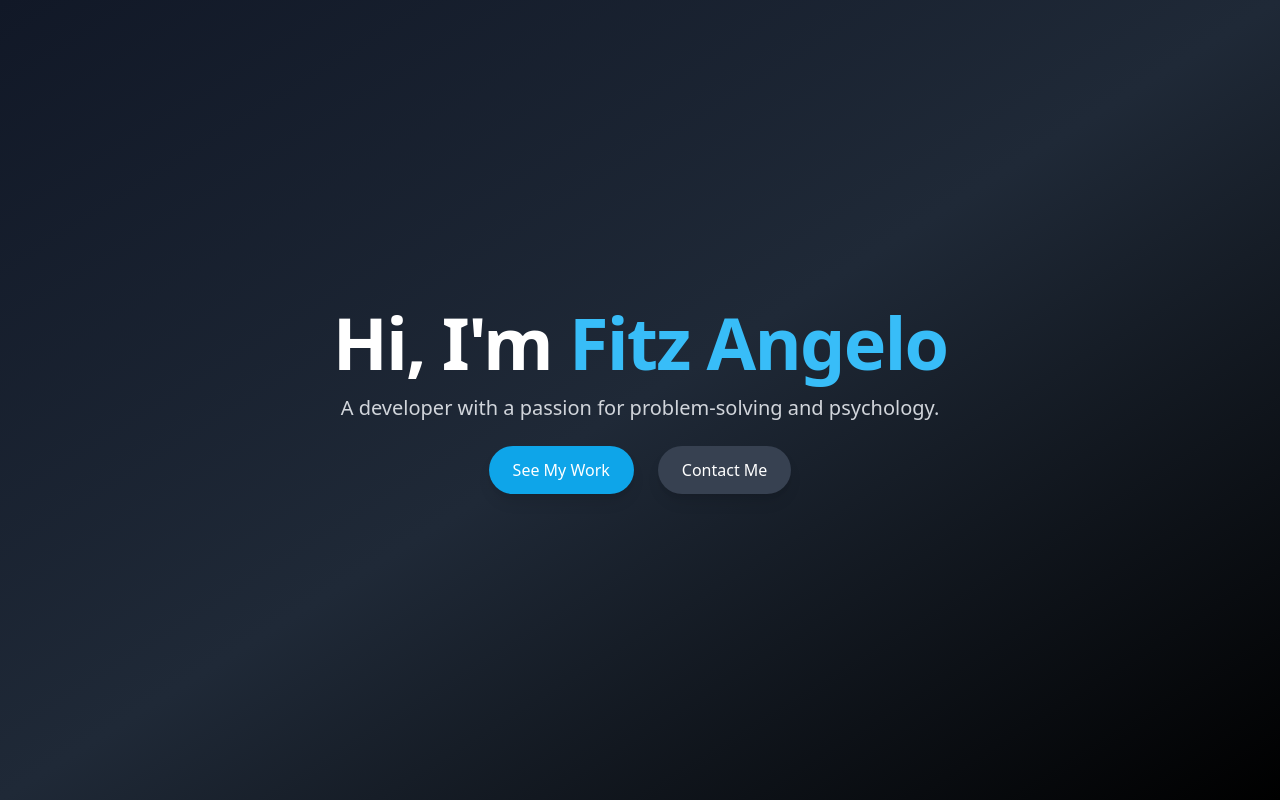
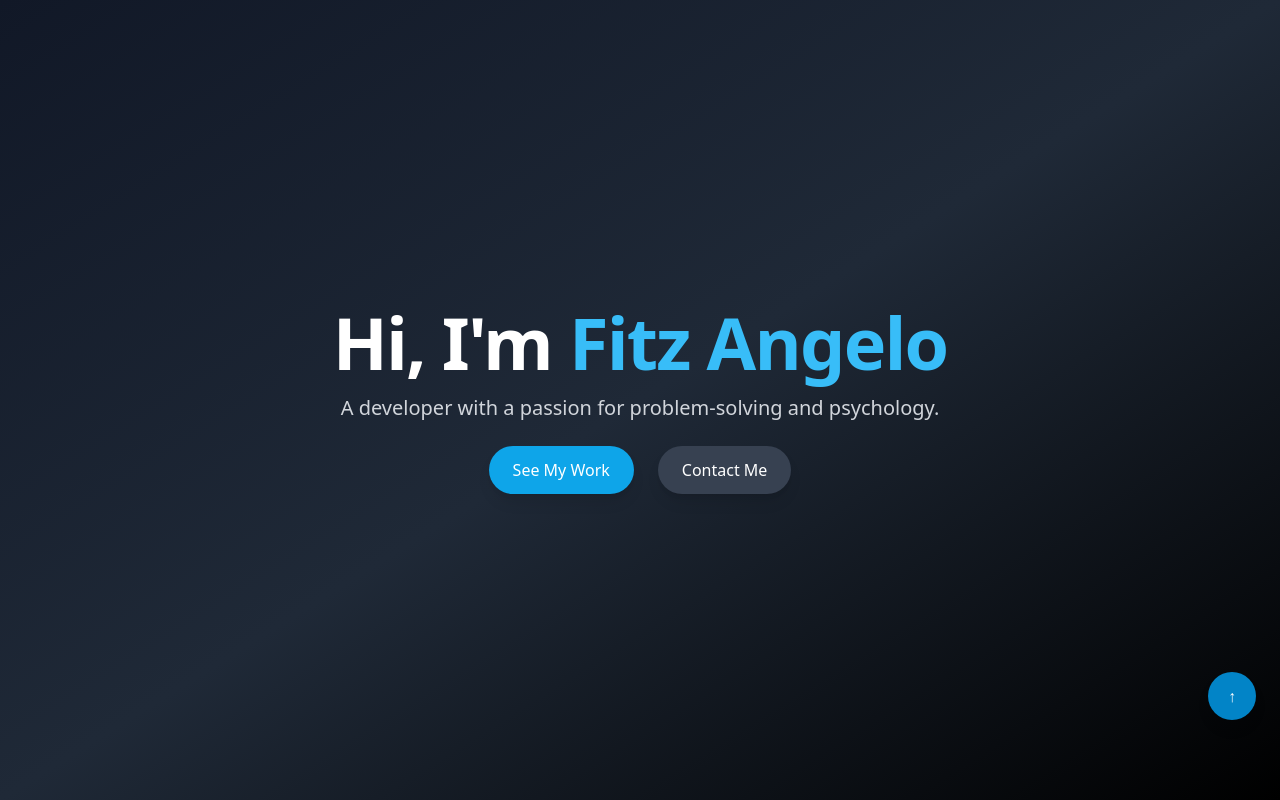
Before and after one commit to kulaizki/portfolio, a SvelteKit app: page / in a window 1280 px wide. Shown: the top 800 px of the page. Built offline with nearby package versions, Linux system fonts and the light colour scheme.

Commit message:
feat: add ScrollToTop component

```diff
--- /dev/null
+++ b/src/lib/components/ScrollToTop.svelte
@@ -0,0 +1,31 @@
+<script>
+  import { onMount } from 'svelte';
+  let isVisible = false;
+
+  function scrollToTop() {
+    window.scrollTo({ top: 0, behavior: 'smooth' });
+  }
+
+  onMount(() => {
+    const handleScroll = () => {
+      const scrollY = window.scrollY + window.innerHeight;
+      const scrollHeight = document.body.scrollHeight;
+
+      isVisible = scrollY >= scrollHeight - 100;
+    };
+
+    window.addEventListener('scroll', handleScroll);
+    return () => window.removeEventListener('scroll', handleScroll);
+  });
+</script>
+
+<button
+  type="button"
+  class={`fixed bottom-20 right-6 z-50 w-12 h-12 flex items-center justify-center rounded-full bg-sky-600 text-white shadow-lg transform transition-all duration-300 ${
+    isVisible ? 'opacity-100 scale-100' : 'opacity-0 scale-75'
+  }`}
+  on:click={scrollToTop}
+  aria-label="Back to Top"
+>
+  ↑
+</button>
--- a/src/routes/+page.svelte
+++ b/src/routes/+page.svelte
@@ -4,6 +4,7 @@
   import Technologies from './Technologies.svelte';
   import Footer from './Footer.svelte';
   import Contact from './Contact.svelte';
+  import ScrollToTop from '$lib/components/ScrollToTop.svelte';
 </script>
 
 <Hero />
@@ -15,3 +16,5 @@
 </div>
 
 <Footer />
+
+<ScrollToTop />
```
